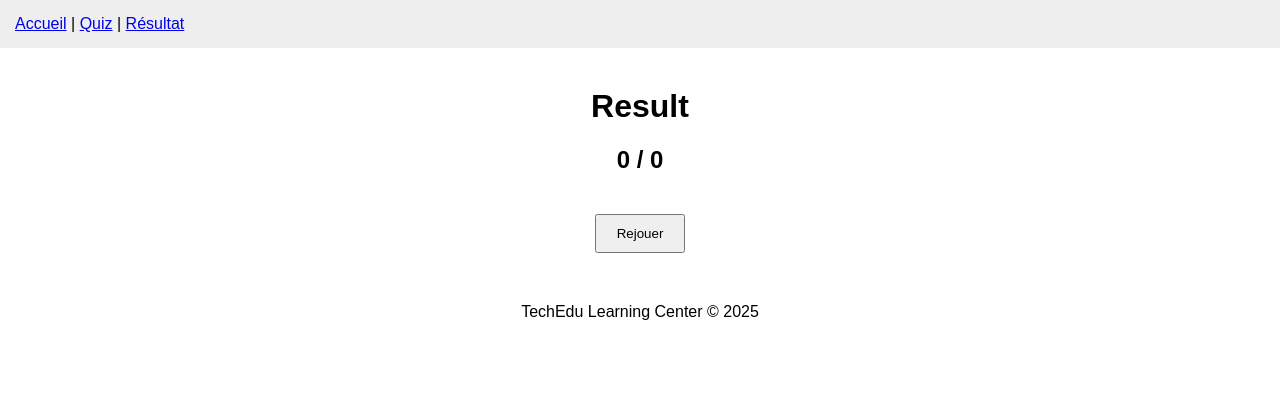
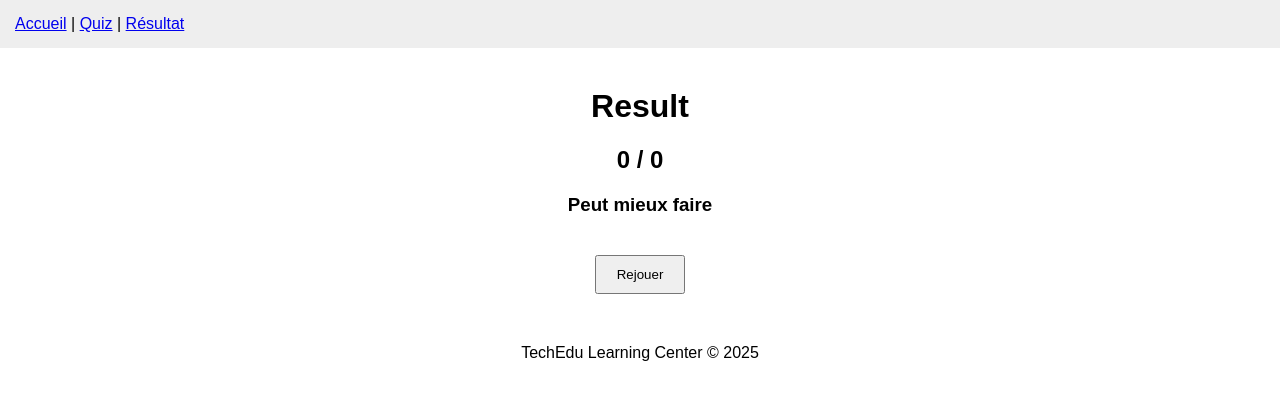
Before and after one commit to med-more/Quiz, a React (Vite) app in the folder react-quiz-app/: page /result in a window 1280 px wide. Shown: the top 400 px of the page. Built offline with nearby package versions, Linux system fonts and the light colour scheme.

Commit message:
add the message based on the score

```diff
--- a/react-quiz-app/src/pages/Result.jsx
+++ b/react-quiz-app/src/pages/Result.jsx
@@ -6,10 +6,22 @@ const Result = () => {
 
   const score = location.state?.score || 0;
   const total = location.state?.total || 0;
+
+  let message = "";
+
+  if (score < 5) {
+    message = "Peut mieux faire"
+  } else if(score >=5 && score<=8) {
+    message = "Bravo"
+  } else if(score > 8){
+    message = "Excellent"
+  }
   return (
     <div style={{textAlign: "center", marginTop: "40px"}}>
       <h1>Result</h1>
       <h2>{score} / {total}</h2>
+
+      <h3 style={{marginTop: "20px"}}>{message}</h3>
 
       <button
         onClick={() => navigate("/quiz")}
```
